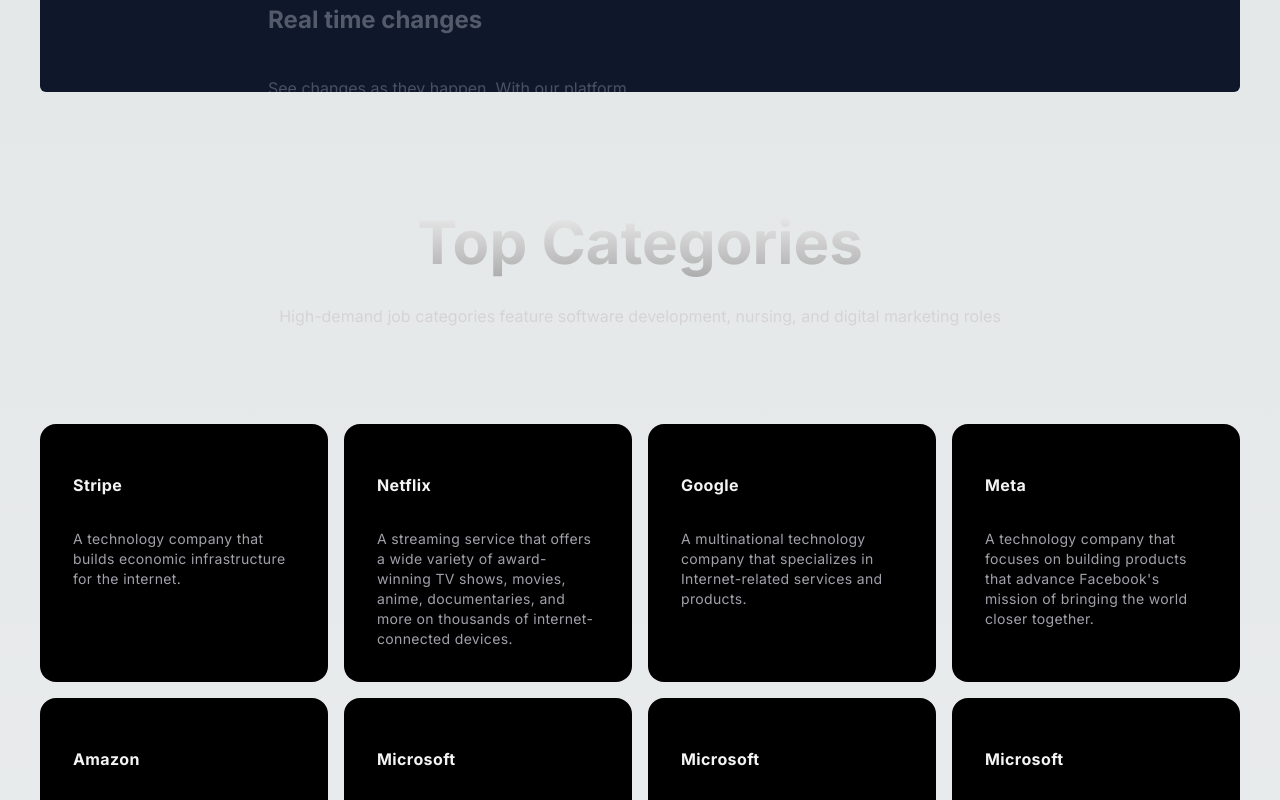
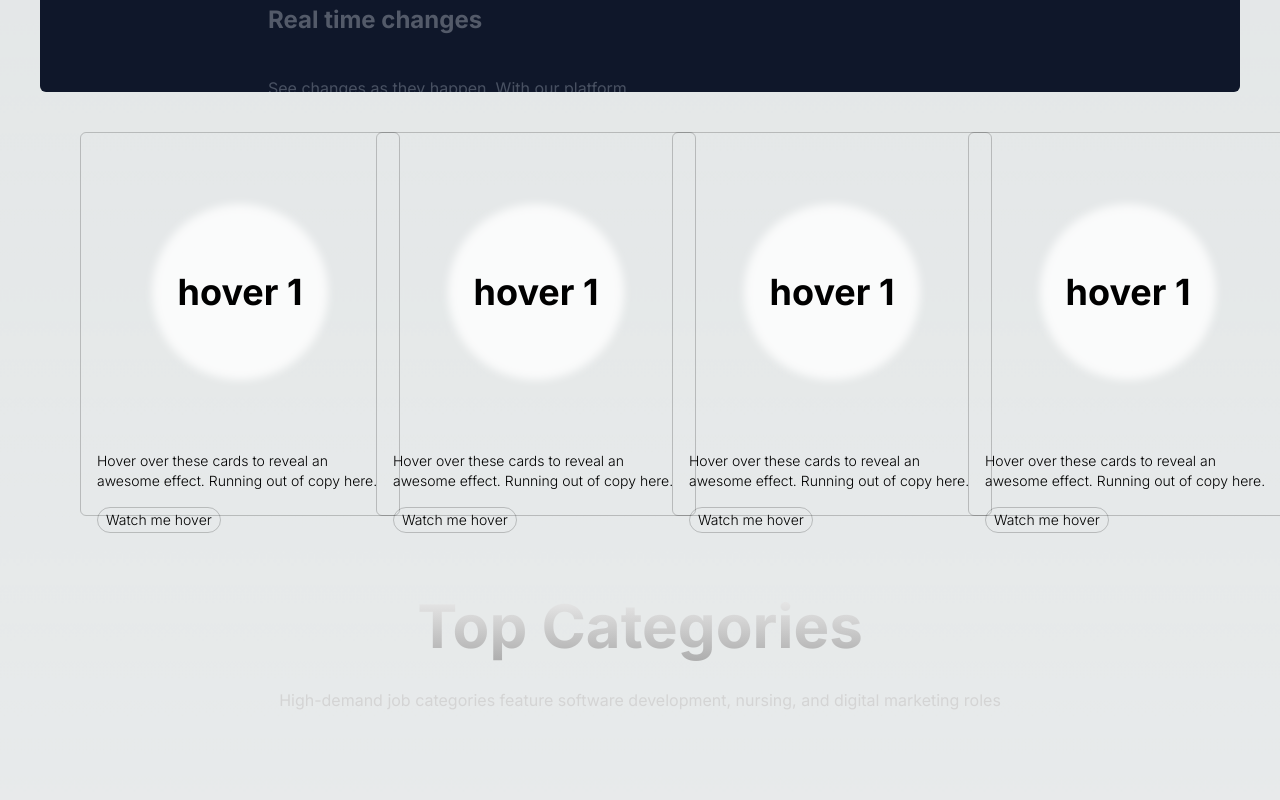
Before and after one commit to Sauradip07/Redesign-MyFuse-India, a Next.js app: page / in a window 1280 px wide. Shown: the part 3320-4120 px from the top of the page. Built offline with nearby package versions, Linux system fonts and the light colour scheme.

Commit message:
job fuse done

```diff
--- a/app/Hover/Page.tsx
+++ b/app/Hover/Page.tsx
@@ -3,21 +3,11 @@ import { EvervaultCard, Icon } from "../../components/ui/evervault-card";
 
 export function EvervaultCardDemo() {
    return (
-    <div className="border border-black/[0.2] dark:border-white/[0.2] flex flex-col items-start max-w-sm mx-auto p-4 relative h-[30rem]">
-      <Icon className="absolute h-6 w-6 -top-3 -left-3 dark:text-white text-black" />
-      <Icon className="absolute h-6 w-6 -bottom-3 -left-3 dark:text-white text-black" />
-      <Icon className="absolute h-6 w-6 -top-3 -right-3 dark:text-white text-black" />
-      <Icon className="absolute h-6 w-6 -bottom-3 -right-3 dark:text-white text-black" />
-
+      <div className="border border-black/[0.2] dark:border-white/[0.2] rounded-md flex flex-col items-start max-w-xs mx-auto p-4 relative h-[24rem]">
          <EvervaultCard text="hover 1" />
-      <EvervaultCard text="hover 2" />
-      <EvervaultCard text="hover 3" />
-      <EvervaultCard text="hover 4" />
-      <EvervaultCard text="hover 5" />
-
          <h2 className="dark:text-white text-black mt-4 text-sm font-light">
-        Hover over these cards to reveal an awesome effect. Running out of copy
-        here.
+            Hover over these cards to reveal an awesome effect. Running out of
+            copy here.
          </h2>
          <p className="text-sm border font-light dark:border-white/[0.2] border-black/[0.2] rounded-full mt-4 text-black dark:text-white px-2 py-0.5">
             Watch me hover
--- a/app/page.tsx
+++ b/app/page.tsx
@@ -17,7 +17,8 @@ import BlogCard from "./incraseauto/Page";
 import { useEffect, useState } from "react";
 import data_jobs from "./data/data.json";
 import JobList from "./RecentJob/page";
-import {StickyScrollRevealDemo} from "./StickyScroll/Page";
+import { StickyScrollRevealDemo } from "./StickyScroll/Page";
+import { EvervaultCardDemo } from "./Hover/Page";
 
 export default function Home() {
    const [jobs, setJobs] = useState([]);
@@ -66,9 +67,19 @@ export default function Home() {
          <div className="justify-center align-baseline text-center">
             <MovingBorderDemo />
          </div>
+
          <div>
-            <StickyScrollRevealDemo/>
+            <StickyScrollRevealDemo />
          </div>
+         <div>
+            <div className="grid grid-cols-1 md:grid-cols-1 lg:grid-cols-4 justify-center gap-4 md:gap-6 lg:gap-16 px-20">
+               <EvervaultCardDemo />
+               <EvervaultCardDemo />
+               <EvervaultCardDemo />
+               <EvervaultCardDemo />
+            </div>
+         </div>
+
          <div>
             <div className="pb-12">
                <h1 className="mt-16 text-4xl md:text-6xl font-bold text-center bg-clip-text text-transparent bg-gradient-to-b from-neutral-50 to-neutral-400 bg-opacity-50 p-4">
@@ -111,7 +122,7 @@ export default function Home() {
             <TripleMeteorsDemo />
          </div>
          <div>
-            <BlogCard/>
+            <BlogCard />
          </div>
          {/* online resume */}
          <div className="lg:mt-40 md:mt-32">
@@ -130,15 +141,12 @@ export default function Home() {
             </div>
          </div>
 
-
-
          {/* Button Added */}
          <footer>
             <div className="mt-16">
                <BackgroundBeamsDemo />
             </div>
          </footer>
-
       </div>
    );
 }
--- a/components/ui/evervault-card.tsx
+++ b/components/ui/evervault-card.tsx
@@ -44,11 +44,10 @@ export const EvervaultCard = ({
          className={cn(
             "p-0.5 bg-transparent aspect-square flex items-center justify-center w-full h-full relative", // CSS classes for styling
             className
-      )}
-    >
+         )}>
          <div
             onMouseMove={onMouseMove} // Handle mouse move event
-        className="group/card rounded-3xl w-full relative overflow-hidden bg-transparent flex items-center justify-center h-full" // CSS classes for styling
+            className="group/card rounded-sm w-full relative overflow-hidden bg-transparent flex items-center justify-center h-full" // CSS classes for styling
          >
             {/* Component for rendering card pattern */}
             <CardPattern
@@ -60,7 +59,9 @@ export const EvervaultCard = ({
                {/* Content inside the card */}
                <div className="relative h-44 w-44 rounded-full flex items-center justify-center text-white font-bold text-4xl">
                   <div className="absolute w-full h-full bg-white/[0.8] dark:bg-black/[0.8] blur-sm rounded-full" />
-            <span className="dark:text-white text-black z-20">{text}</span>
+                  <span className="dark:text-white text-black z-20">
+                     {text}
+                  </span>
                </div>
             </div>
          </div>
@@ -88,8 +89,7 @@ export function CardPattern({ mouseX, mouseY, randomString }: any) {
          {/* Text pattern */}
          <motion.div
             className="absolute inset-0 rounded-2xl opacity-0 mix-blend-overlay group-hover/card:opacity-100"
-        style={style}
-      >
+            style={style}>
             {/* Random string */}
             <p className="absolute inset-x-0 text-xs h-full break-words whitespace-pre-wrap text-white font-mono font-bold transition duration-500">
                {randomString}
@@ -105,7 +105,9 @@ const characters =
 export const generateRandomString = (length: number) => {
    let result = "";
    for (let i = 0; i < length; i++) {
-    result += characters.charAt(Math.floor(Math.random() * characters.length));
+      result += characters.charAt(
+         Math.floor(Math.random() * characters.length)
+      );
    }
    return result;
 };
@@ -121,9 +123,12 @@ export const Icon = ({ className, ...rest }: any) => {
          strokeWidth="1.5"
          stroke="currentColor"
          className={className}
-      {...rest}
-    >
-      <path strokeLinecap="round" strokeLinejoin="round" d="M12 6v12m6-6H6" />
+         {...rest}>
+         <path
+            strokeLinecap="round"
+            strokeLinejoin="round"
+            d="M12 6v12m6-6H6"
+         />
       </svg>
    );
 };
```
Lines whose indentation alone changed are shown as unchanged.
